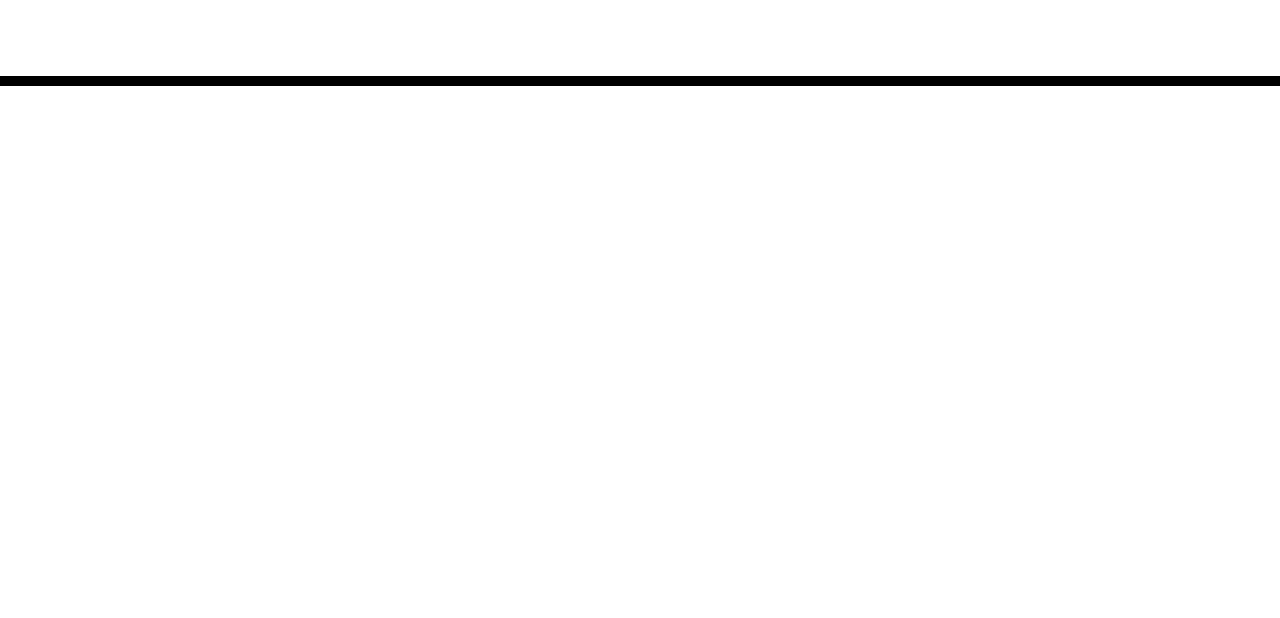
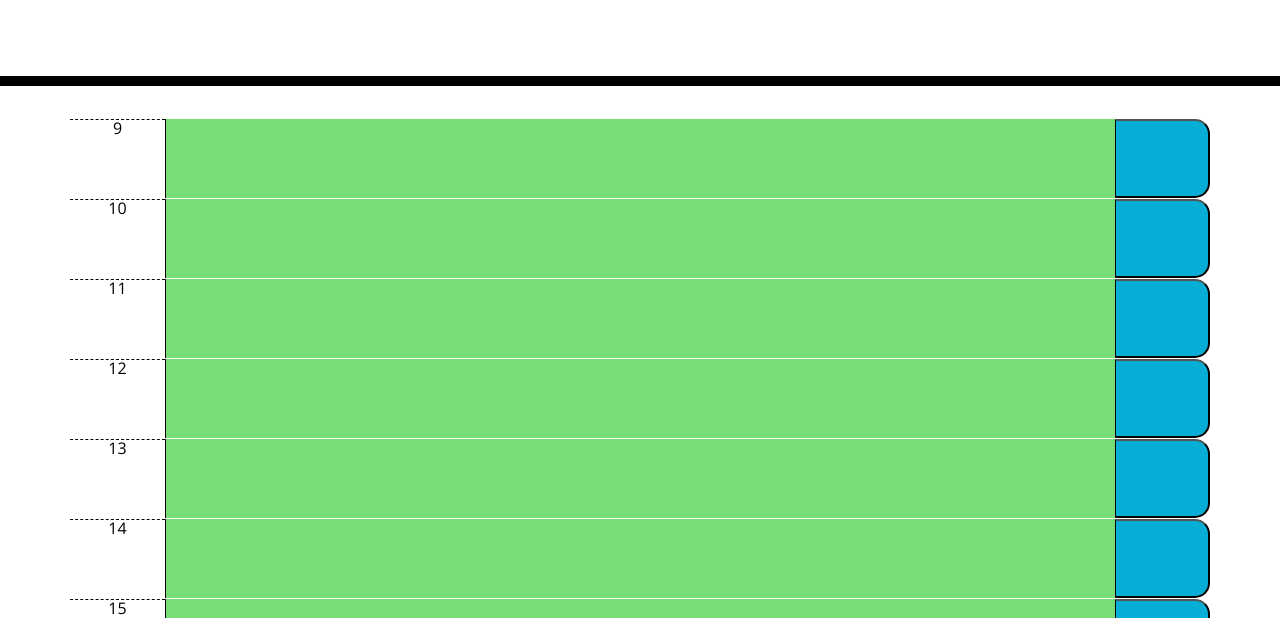
Before and after one commit to mugich/api-day-planner, a plain HTML site: page index.html in a window 1280 px wide. Shown: the part 182-800 px from the top of the page. Drawn offline with nearby package versions, Linux system fonts and the light colour scheme.

Commit message:
created hours array and with for loop created new rows

```diff
--- a/assets/style.css
+++ b/assets/style.css
@@ -65,7 +65,7 @@ textarea{
   color: white;
 }
 
-.saveBtn i:hover {
+/* .saveBtn i:hover {
   font-size: 20px;
   transition: all .3s ease-in-out;
-}
+} */
--- a/index.html
+++ b/index.html
@@ -18,6 +18,7 @@
       href="https://fonts.googleapis.com/css?family=Open+Sans&display=swap"
       rel="stylesheet"
     />
+    <script src="https://code.jquery.com/jquery-3.5.1.min.js" integrity="sha256-9/aliU8dGd2tb6OSsuzixeV4y/faTqgFtohetphbbj0=" crossorigin="anonymous"></script>
     <link rel="stylesheet" href="assets/style.css" />
     <title>Work Day Scheduler</title>
   </head>
@@ -30,11 +31,16 @@
     </header>
     <div class="container">
       <!-- Timeblocks go here -->
+
+      <!-- <div class="row time-block">
+        <div class="hour col-1">9am</div>
+        <textarea class="past description col-10">test text</textarea>
+        <button class="saveBtn col-1"></button>
+      </div> -->
+
     </div>
-    <script>
-      console.log(moment())
-    </script>
 
+    <script src="./script.js"></script>
     <script src="./lib/moment/moment.min.js"></script>
     <script src="https://cdnjs.cloudflare.com/ajax/libs/jquery/3.2.1/jquery.min.js"></script>
     <script src="https://cdnjs.cloudflare.com/ajax/libs/moment.js/2.24.0/moment.min.js"></script>
--- /dev/null
+++ b/script.js
@@ -0,0 +1,26 @@
+
+var hours = ["9", "10", "11", "12", "13", "14", "15", "16", "17"]
+
+for (i = 0; i < hours.length; i++){
+
+  var row = $("<div>");
+  row.addClass("row time-block");
+  row.attr("data-row", hours[i]);
+
+  var hour = $("<div>");
+  hour.addClass("hour col-1");
+  hour.text(hours[i]);
+  row.append(hour);
+
+  var textArea =$("<textarea>");
+  textArea.addClass("past present future description col-10");
+  row.append(textArea);
+
+  var button = $("<button>");
+  button.addClass("saveBtn col-1");
+  row.append(button);
+
+
+  $(".container").append(row);
+
+}
```
Also changed, not shown: assets/05-third-party-apis-homework-demo.gif (added), 1 other file.
